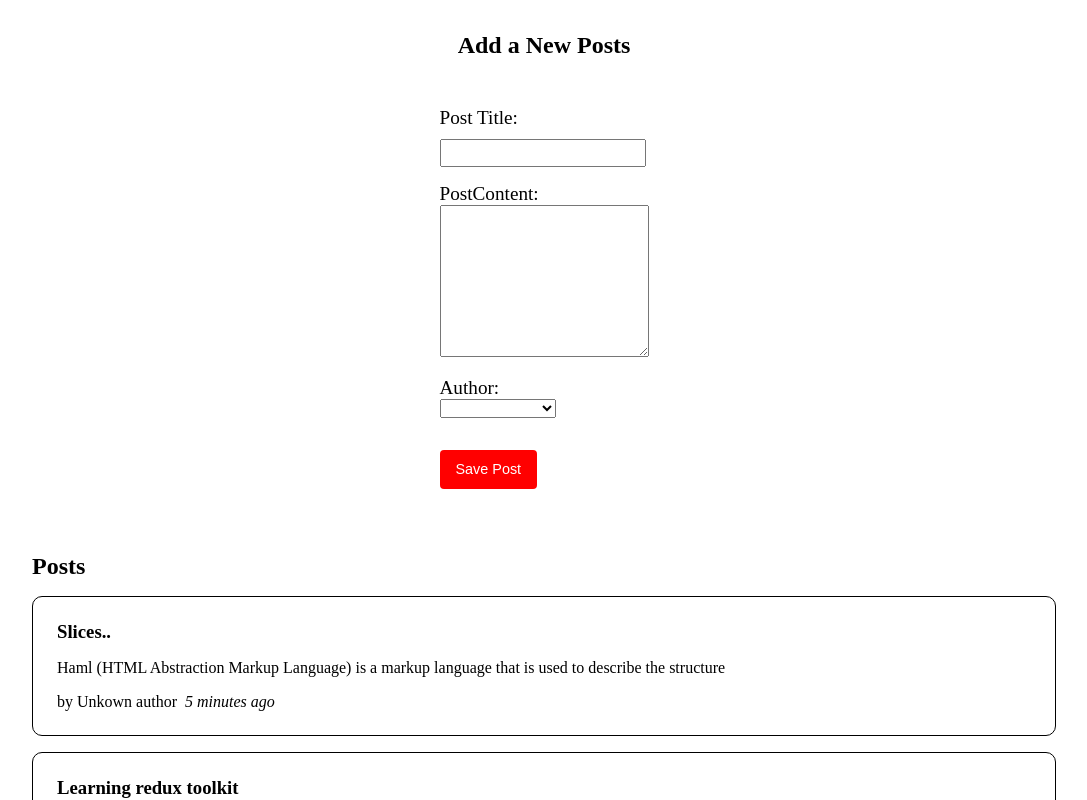
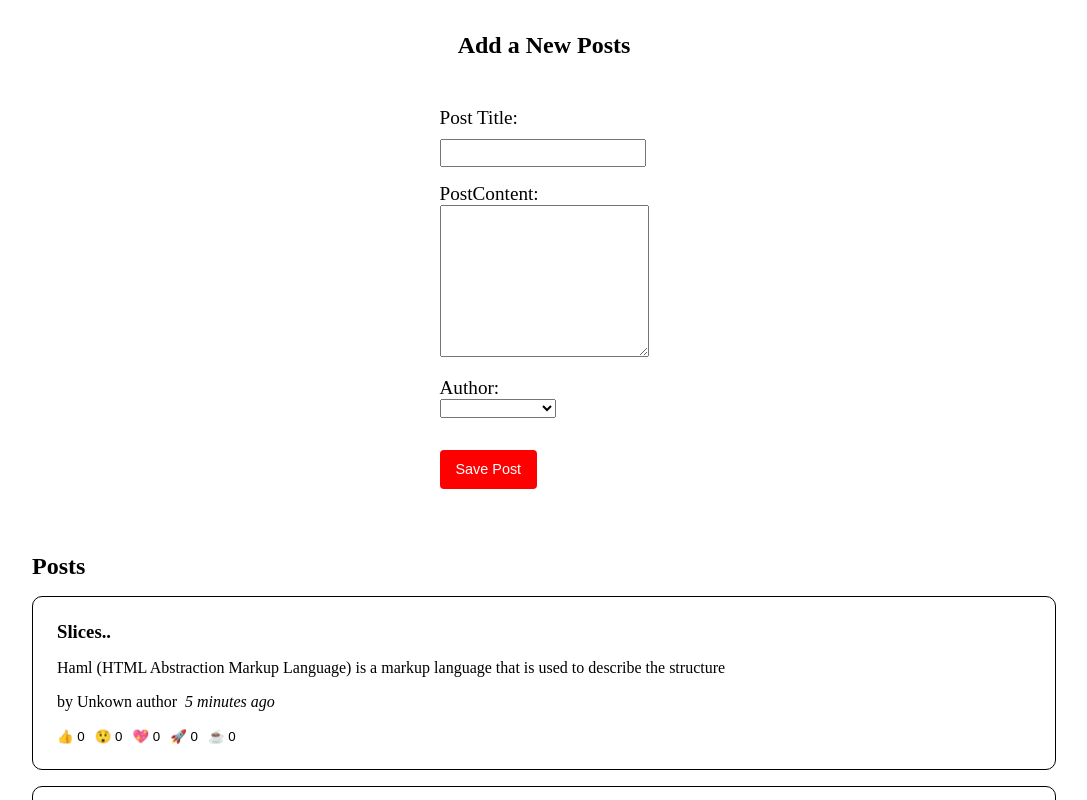
Before and after one commit to TahirShaikh85/blog-app, a React (Vite) app: page / in a window 1280 px wide. Shown: the top 800 px of the page, without its empty margins (96-1183 px from the left). Built offline with nearby package versions, Linux system fonts and the light colour scheme.

Commit message:
reactions feature

```diff
--- a/src/components/PostList.jsx
+++ b/src/components/PostList.jsx
@@ -3,6 +3,7 @@ import { useSelector } from 'react-redux'
 import {selectAllPosts} from '../container/Posts/postslice'
 import Author from './Author';
 import TimeAgo from './TimeAgo';
+import ReactionButtons from './ReactionButtons';
 
 const PostList = () => {
     const posts = useSelector(selectAllPosts);
@@ -17,6 +18,7 @@ const PostList = () => {
               <Author userId={post.userId} />
               <TimeAgo timestamp={post.date} />
             </p>
+            <ReactionButtons post={post} />
         </article>
     ))
   return (
--- /dev/null
+++ b/src/components/ReactionButtons.jsx
@@ -0,0 +1,31 @@
+import React from 'react'
+import { useDispatch } from 'react-redux'
+import { reactionAdded } from '../container/Posts/postslice'
+
+const reactionEmoji = {
+    thumbsUp:'👍',
+    wow:'😲',
+    heart:'💖',
+    rocket:'🚀',
+    coffee:'☕'
+}
+
+const ReactionButtons = ({post}) => {
+    const dispatch = useDispatch();
+
+    const reactionButtons = Object.entries(reactionEmoji).map(([name,emoji])=>{
+        return (
+            <button key={name} type="button" className='reactionButton'
+            onClick={()=>dispatch(reactionAdded({postId:post.id,reaction:name}))}
+            style={{background:'transparent', border:'none', outline:'none', marginRight:'10px'}}
+            >
+            {emoji} {post.reactions[name]}
+            </button>
+        )
+    })
+  return (
+    <div style={{marginTop:'1rem'}}>{reactionButtons}</div>
+  )
+}
+
+export default ReactionButtons
--- a/src/container/Posts/postslice.js
+++ b/src/container/Posts/postslice.js
@@ -4,11 +4,25 @@ import {sub} from 'date-fns';
 const initialState = [
     {id:'1',title:'Learning redux toolkit',
     content:'Haml (HTML Abstraction Markup Language) is a markup language that is used to describe the structure of HTML documents. ',
-    date:sub(new Date(),{minutes:10}).toISOString()
+    date:sub(new Date(),{minutes:10}).toISOString(),
+    reactions:{
+        thumbsUp:0,
+        wow:0,
+        heart:0,
+        rocket:0,
+        coffee:0
+    }
     },
     {id:'2',title:'Slices..',
     content:'Haml (HTML Abstraction Markup Language) is a markup language that is used to describe the structure of HTML documents. ',
-    date:sub(new Date(),{minutes:5}).toISOString()
+    date:sub(new Date(),{minutes:5}).toISOString(),
+    reactions:{
+        thumbsUp:0,
+        wow:0,
+        heart:0,
+        rocket:0,
+        coffee:0
+    }
     }
 ]
 
@@ -30,14 +44,28 @@ const postSlice = createSlice({
                         title,
                         content,
                         date:new Date().toISOString(),
-                        userId
+                        userId,
+                        reactions:{
+                            thumbsUp:0,
+                            wow:0,
+                            heart:0,
+                            rocket:0,
+                            coffee:0
+                        }
                     }
                 }
+            }
+        },
+        reactionAdded(state,action){
+            const {postId,reaction} = action.payload
+            const existingPost = state.find(post => post.id === postId);
+            if(existingPost){
+                existingPost.reactions[reaction]++
             }
         }
     }
 })
 export const selectAllPosts = (state)=>state.posts;
-export const {postAdded} = postSlice.actions;
+export const {postAdded, reactionAdded} = postSlice.actions;
 
 export default postSlice.reducer;
```
